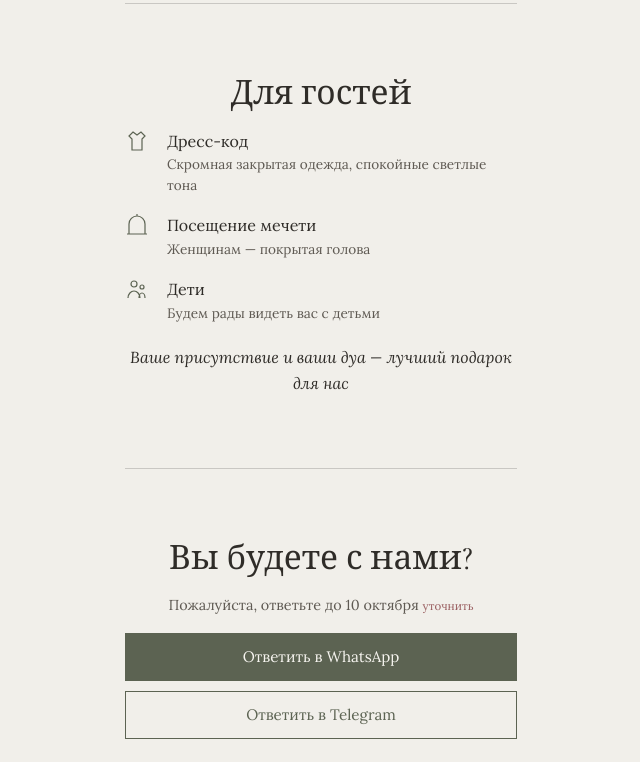
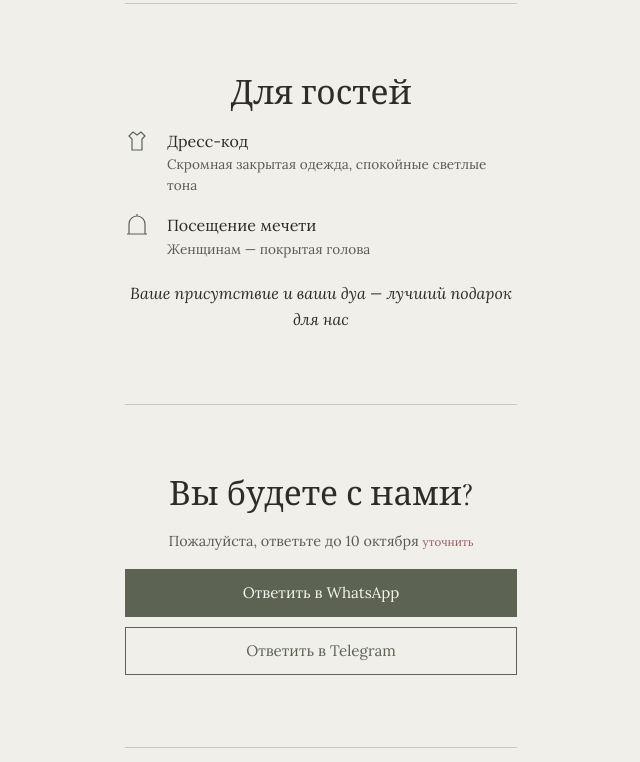
Before and after one commit to is6ream/inv_, a plain HTML site: page index.html in a window 1280 px wide. Shown: the part 2788-3550 px from the top of the page, without its empty margins (319-959 px from the left). Drawn offline with nearby package versions, Linux system fonts and the light colour scheme.

Commit message:
Убрать пункт «Дети» из блока «Для гостей»
Co-Authored-By: Claude Opus 5.5 <noreply@anthropic.com>
Claude-Session: https://claude.ai/code/session_01RjoovQpt79f9781QgvMBDu

```diff
--- a/index.html
+++ b/index.html
@@ -264,8 +264,6 @@ textarea:focus{outline:none;border-color:var(--accent)}
       <div><span>Дресс-код</span><small>Скромная закрытая одежда, спокойные светлые тона</small></div>
       <svg width="24" height="24" viewBox="0 0 24 24" fill="none" stroke-width="1.2" aria-hidden="true"><path d="M4 21V11a8 8 0 0 1 16 0v10M2 21h20M12 3V1"></path></svg>
       <div><span>Посещение мечети</span><small>Женщинам — покрытая голова</small></div>
-      <svg width="24" height="24" viewBox="0 0 24 24" fill="none" stroke-width="1.2" aria-hidden="true"><circle cx="9" cy="7" r="3"></circle><circle cx="17" cy="10" r="2"></circle><path d="M3 21c0-4 3-7 6-7s6 3 6 7M14 21c0-3 1.5-5 3-5s3 2 3 5"></path></svg>
-      <div><span>Дети</span><small>Будем рады видеть вас с детьми</small></div>
     </div>
     <p class="it" style="margin-top:6px">Ваше присутствие и ваши дуа — лучший подарок для нас</p>
   </section>
```
